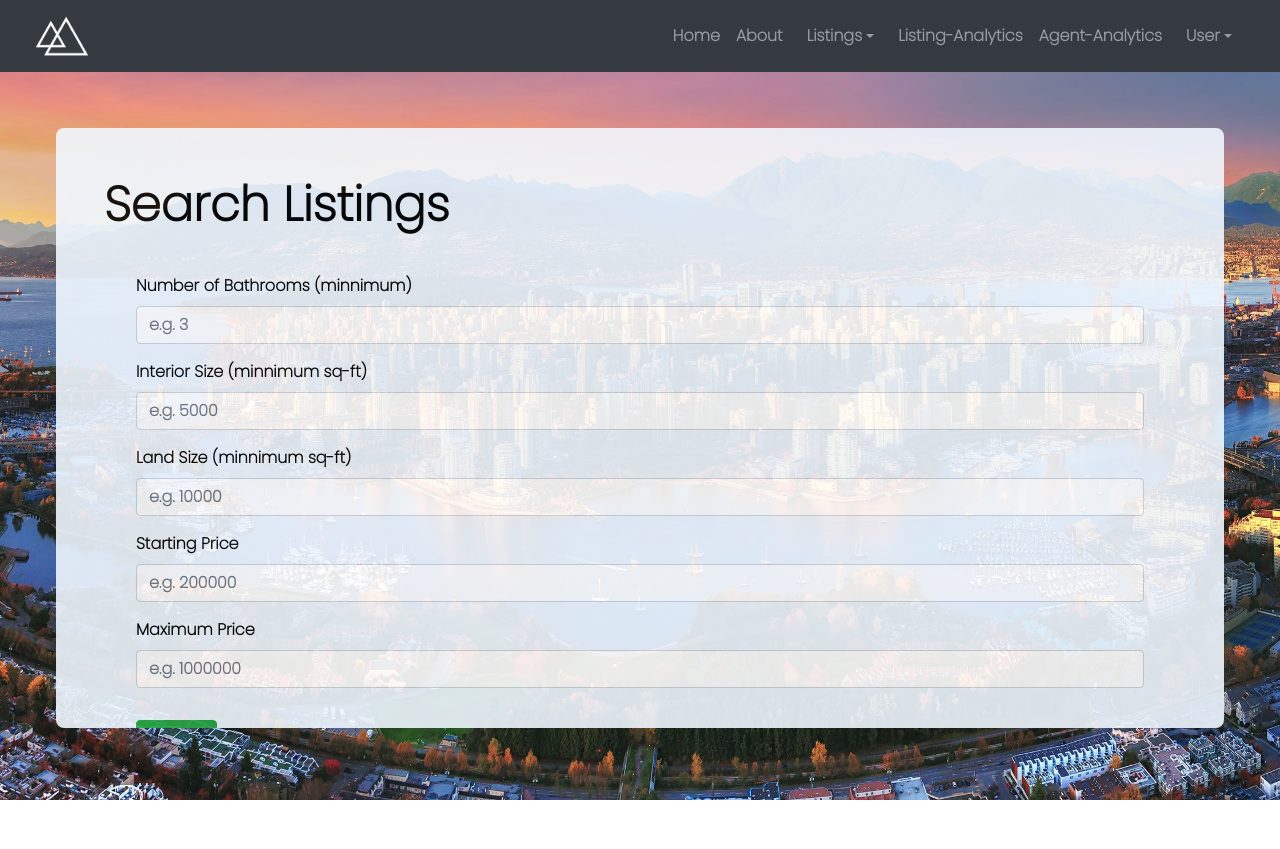
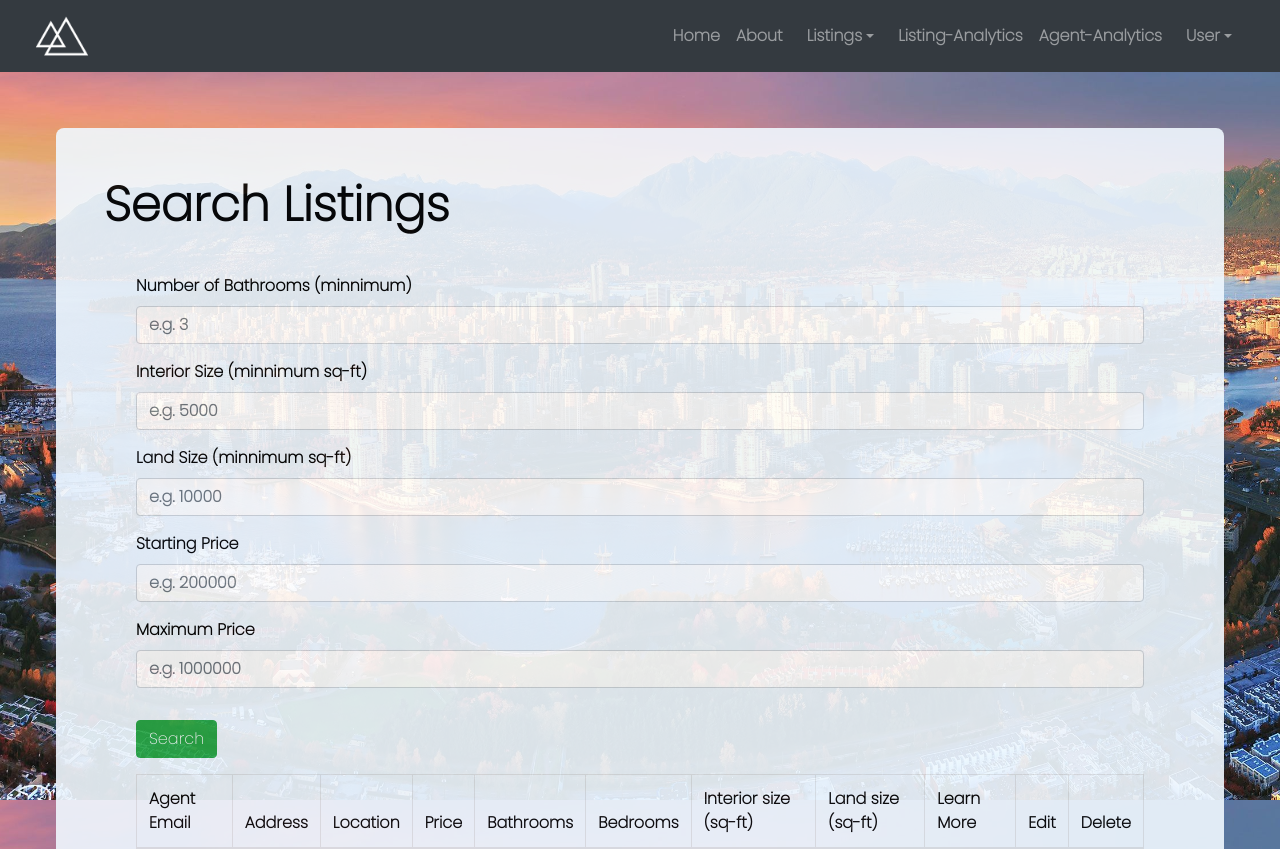
Before and after one commit to patricknoda11/real-estate-listing-app, a React (Create React App) app in the folder client/: page /listings in a window 1280 px wide. Shown: the top 849 px of the page. Before the commit the page ends 800 px from the top, so only its background shows below. Built offline with nearby package versions, Linux system fonts and the light colour scheme.

Commit message:
added shared/global styling and reuse styling inside about & listing pages

```diff
--- /dev/null
+++ b/client/src/styles/shared.scss
@@ -0,0 +1,12 @@
+.flex-container-fixed {
+  position: relative;
+  margin: 3.5rem;
+  padding: 3rem;
+  border-radius: 0.5rem;
+  background-color: aliceblue;
+  opacity: 0.9;
+  word-wrap: break-word;
+  max-width: 100%;
+  overflow: visible;
+  max-height: none;
+}
--- a/client/src/views/about/About.scss
+++ b/client/src/views/about/About.scss
@@ -1,10 +1,7 @@
+@import '../../styles/shared.scss';
+
 .flex-container-about {
-  position: relative; // or you can omit this for static positioning
-  margin: 3.5rem;
-  padding: 2rem;
-  border-radius: 0.5rem;
-  background-color: aliceblue;
-  opacity: 0.9;
+  @extend .flex-container-fixed;
 
   h1 {
     font-weight: bolder;
--- a/client/src/views/listing/Listing.scss
+++ b/client/src/views/listing/Listing.scss
@@ -1,14 +1,7 @@
+@import '../../styles/shared.scss';
+
 .flex-container-listings {
-	position: relative;
-	margin: 3.5rem;
-	padding: 3rem;
-	border-radius: 0.5rem;
-	max-width: 100%;
-	max-height: 75vh;
-	word-wrap: break-word;
-	overflow-y: auto;
-	background-color: aliceblue;
-	opacity: 0.9;
+  @extend .flex-container-fixed;
 
   h1 {
     font-weight: bolder;
```
Also changed, not shown: client/src/styles/variables.scss (added). Lines whose indentation alone changed are shown as unchanged.
